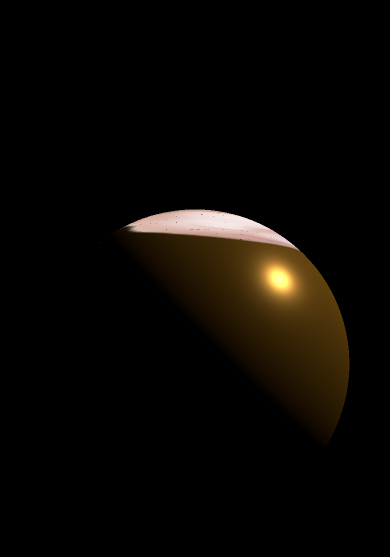
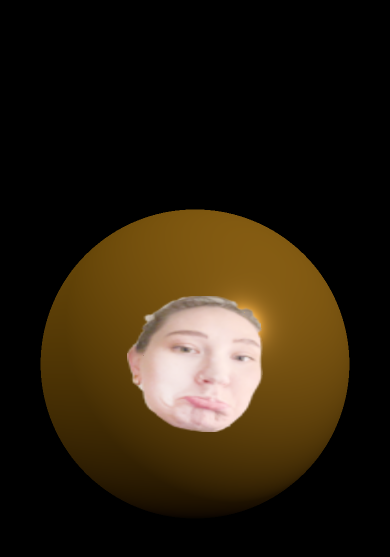
Before and after one commit to haris867/playground, a website built with Vite: page sphere-test3.html in a window 390 px wide. Shown: the part 58-615 px from the top of the page. Built offline with nearby package versions, Linux system fonts and the light colour scheme; animation ran at ten frames a second.

```diff
--- a/js/sphere-test3.js
+++ b/js/sphere-test3.js
@@ -21,14 +21,20 @@
 scene.add(mesh);
 
 // Image on Segment of Sphere
+const originalPhiLength = Math.PI * 0.5; // Original horizontal span (90 degrees)
+const originalThetaLength = Math.PI * 0.5; // Original vertical span (90 degrees)
+
+const newPhiLength = originalPhiLength * 0.5; // New horizontal span (45 degrees)
+const newThetaLength = originalThetaLength * 0.5; // New vertical span (45 degrees)
+
 const segmentGeometry = new THREE.SphereGeometry(
-  3,
-  64,
-  64,
-  0,
-  Math.PI * 2,
-  0,
-  Math.PI / 4
+  3, // radius
+  64, // widthSegments
+  64, // heightSegments
+  Math.PI * 0.25 + (originalPhiLength - newPhiLength) * 0.5, // Adjusted phiStart
+  newPhiLength, // New phiLength
+  Math.PI * 0.25 + (originalThetaLength - newThetaLength) * 0.5, // Adjusted thetaStart
+  newThetaLength // New thetaLength
 );
 const segmentMaterial = new THREE.MeshBasicMaterial({
   map: myTexture,
@@ -50,8 +56,8 @@
 };
 
 // Light
-const light = new THREE.PointLight(0xffffff, 90, 100);
-light.position.set(10, 10, 1);
+const light = new THREE.PointLight(0xffffff, 200, 100);
+light.position.set(10, 8, 15);
 scene.add(light);
 
 // Camera
@@ -71,8 +77,13 @@
 controls.enableDamping = true;
 controls.enablePan = false;
 controls.enableZoom = false;
-controls.autoRotate = true;
+controls.autoRotate = false;
 controls.autoRotateSpeed = 5;
+
+// Hemisphere light
+
+const hemisphereLight = new THREE.HemisphereLight(0xffffbb, 0x080820, 1); // Sky color, ground color, intensity
+scene.add(hemisphereLight);
 
 // Resize
 window.addEventListener("resize", () => {
@@ -86,6 +97,34 @@
   renderer.setSize(sizes.width, sizes.height);
 });
 
+const raycaster = new THREE.Raycaster();
+const mouse = new THREE.Vector2();
+
+window.addEventListener("mousedown", (event) => {
+  // Normalize mouse position between -1 and 1 for both axes
+  mouse.x = (event.clientX / sizes.width) * 2 - 1;
+  mouse.y = -(event.clientY / sizes.height) * 2 + 1;
+
+  // Check for intersections
+  raycaster.setFromCamera(mouse, camera);
+  const intersects = raycaster.intersectObject(segmentMesh);
+
+  if (intersects.length > 0) {
+    // The segmentMesh was clicked
+
+    const originalPosition = segmentMesh.position.clone();
+
+    segmentMesh.position.z = 1;
+
+    gsap.to(segmentMesh.position, {
+      delay: 1,
+      z: originalPosition.z,
+      ease: "power2.out",
+      duration: 0.5, // Duration for the tween back to original position, you can adjust
+    });
+  }
+});
+
 const loop = () => {
   controls.update();
   renderer.render(scene, camera);
--- a/scss/styles.scss
+++ b/scss/styles.scss
@@ -7,6 +7,8 @@
   padding: 0;
   overflow: hidden;
   font-family: "Poppins", sans-serif;
+  min-height: 100vh;
+  padding-bottom: env(safe-area-inset-bottom);
 }
 
 .webgl {
@@ -49,3 +51,10 @@
   top: 75%;
   transform: translate(-50%, -75%);
 }
+
+canvas.webgl {
+  display: block;
+  width: 100%;
+  height: 100vh;
+  background-color: black;
+}
```
